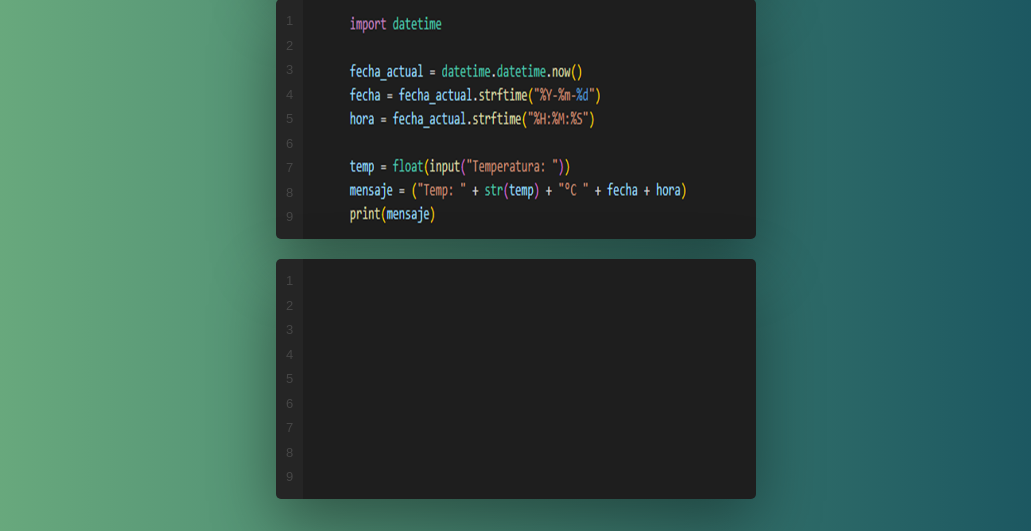
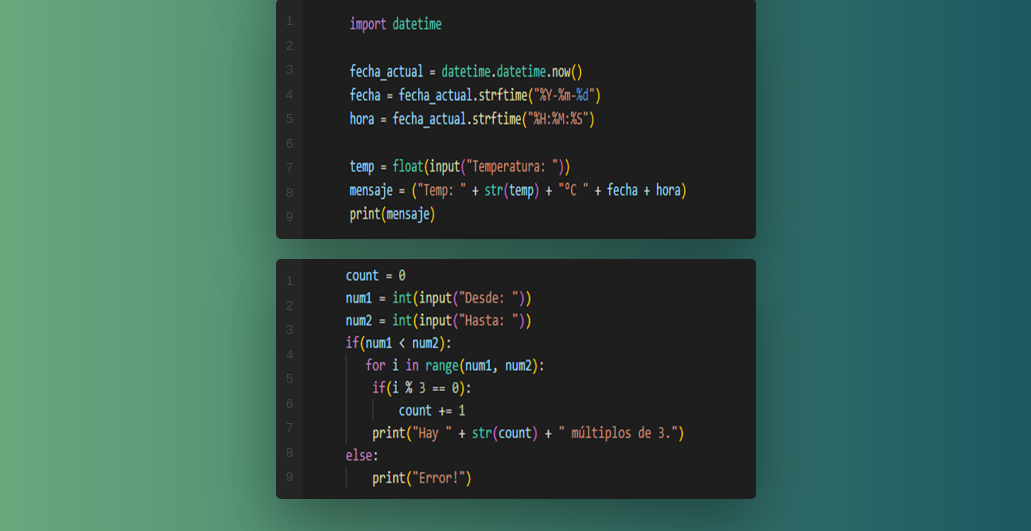
Before and after one commit to Briantahiel/Programacion_ejercicios, a Flask app: page / in a window 1280 px wide. Shown: the part 269-800 px from the top of the page, without its empty margins (124-1155 px from the left). Run offline with Flask 3, Linux system fonts and the light colour scheme.

Commit message:
minor fixes

```diff
--- a/static/script.js
+++ b/static/script.js
@@ -17,3 +17,19 @@ function temp(){
     document.getElementById("resultado").textContent = "Temp: " + temp + "°C " + fecha + hora;
   }
 }
+
+function multiplo(){
+  let rango1 = parseFloat(document.getElementById("rango1").value);
+  let rango2 = parseFloat(document.getElementById("rango2").value);
+  let cantidadMultiplos = 0;
+  if (rango1 < rango2) {
+    for (let i = rango1; i <= rango2; i++) {
+      if (i % 3 === 0) {
+        cantidadMultiplos++;
+      }
+    }
+    document.getElementById("multiplos").textContent = "Hay " + cantidadMultiplos + " múltiplos de 3.";
+  } else {
+    document.getElementById("multiplos").textContent = "Error!";
+  }
+}
--- a/static/style.css
+++ b/static/style.css
@@ -173,3 +173,11 @@
 		width: 100%;
 		height: 100%;
 	}
+	.code3{
+		background-image: url(../Imagen3.png);
+		background-size: contain;
+		background-repeat: no-repeat;
+		background-position: center center;
+		width: 100%;
+		height: 100%;
+	}
--- a/templates/index.html
+++ b/templates/index.html
@@ -103,14 +103,14 @@
                 <div>9</div>
             </div>
             <code>
-                <label>Rango de:</label>
+                <label>Desde:</label>
                 <input type="number" id="rango1" required autofocus>
                 <br>
-                <label>a:</label>
+                <label>Hasta:</label>
                 <input type="number" id="rango2" required>
                 <br>
                 <button class="button-submit" type="submit" onclick="multiplo()">Calcular</button>
-                <p id="resultado">Respuesta</p>
+                <p id="multiplos">Respuesta</p>
             </code>
         </div>
         <div class="card-front code3">
```
Also changed, not shown: python.py (+18 -7 lines), Imagen3.png (added).
